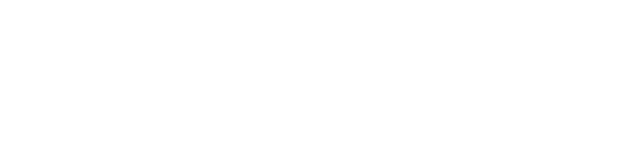
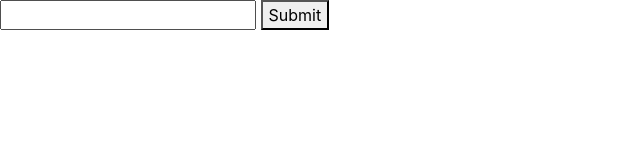
Before and after one commit to aaronev/week13exercises, a plain HTML site: page index.html in a window 1280 px wide. Shown: the whole page, without its empty margins (0-640 px from the left). Drawn offline with nearby package versions, Linux system fonts and the light colour scheme.

Commit message:
completes sixth task

```diff
--- a/index.html
+++ b/index.html
@@ -22,6 +22,9 @@
 	</head>
 	<body>
 
+
+    <input type="" name="">
+    <button>Submit</button>
     <!-- JQuery -->
     <script src="https://code.jquery.com/jquery-3.3.1.slim.min.js" integrity="sha384-q8i/X+965DzO0rT7abK41JStQIAqVgRVzpbzo5smXKp4YfRvH+8abtTE1Pi6jizo" crossorigin="anonymous"></script>
 
```
